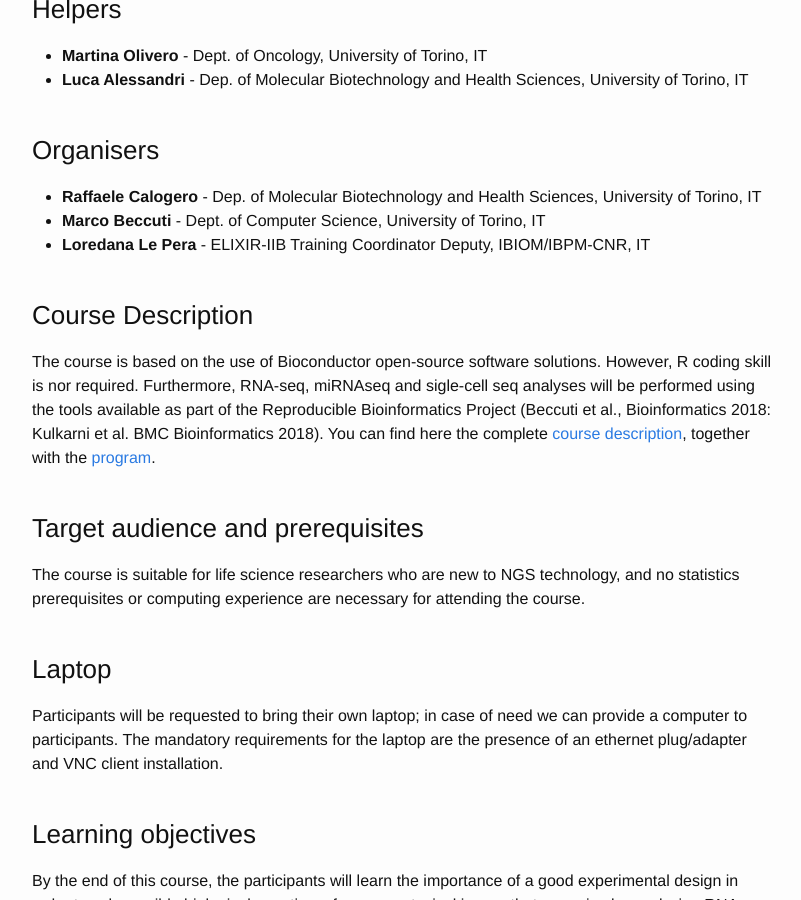
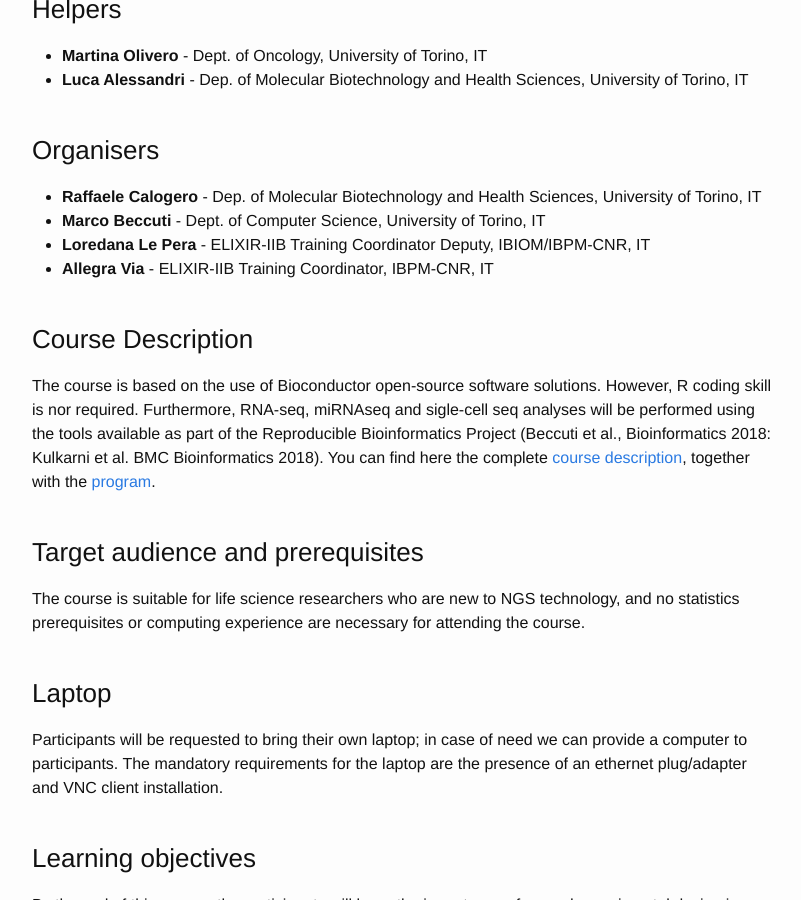
Before and after one commit to ELIXIR-IIB-training/website, a Jekyll site: the page built from _posts/2020-03-09-RNAseq-and-single-cell_Turin.md, in a window 1280 px wide and 900 px high, scrolled down 1606 px. Shown: the whole window, without its empty margins (238-1039 px from the left). Built offline with Jekyll 4.4.1, drawn with Linux system fonts in a browser that asks for light colours.

Commit message:
Add Allegra Via as organiser

```diff
--- a/_posts/2020-03-09-RNAseq-and-single-cell_Turin.md
+++ b/_posts/2020-03-09-RNAseq-and-single-cell_Turin.md
@@ -78,6 +78,7 @@ A maximum of **20** candidates will be accepted for the course. Priority will be
 - **Raffaele Calogero** - Dep. of Molecular Biotechnology and Health Sciences, University of Torino, IT
 - **Marco Beccuti** - Dept. of Computer Science, University of Torino, IT
 - **Loredana Le Pera** - ELIXIR-IIB Training Coordinator Deputy, IBIOM/IBPM-CNR, IT
+- **Allegra Via** - ELIXIR-IIB Training Coordinator, IBPM-CNR, IT
 <br>
 <br>
 
```
